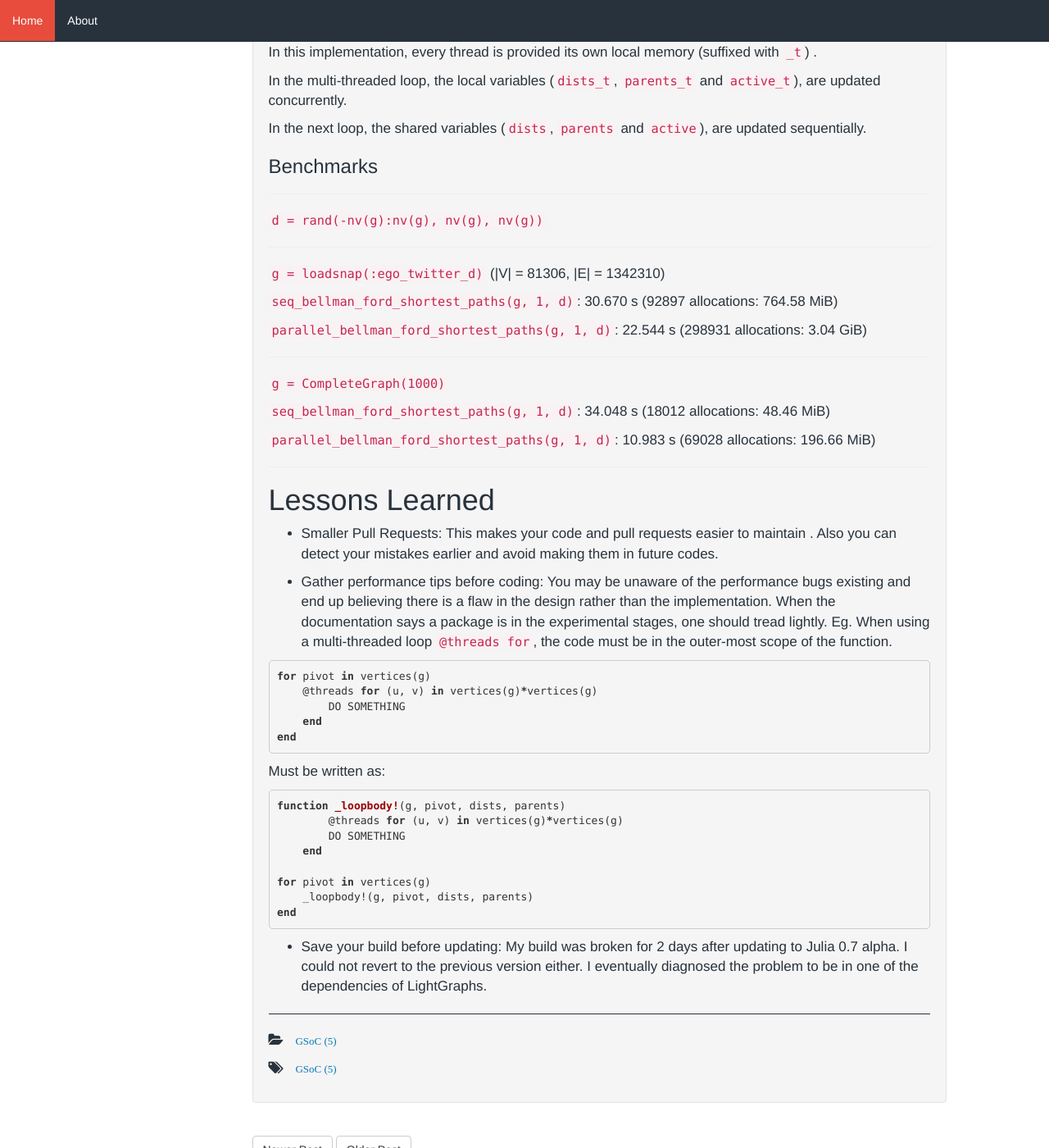
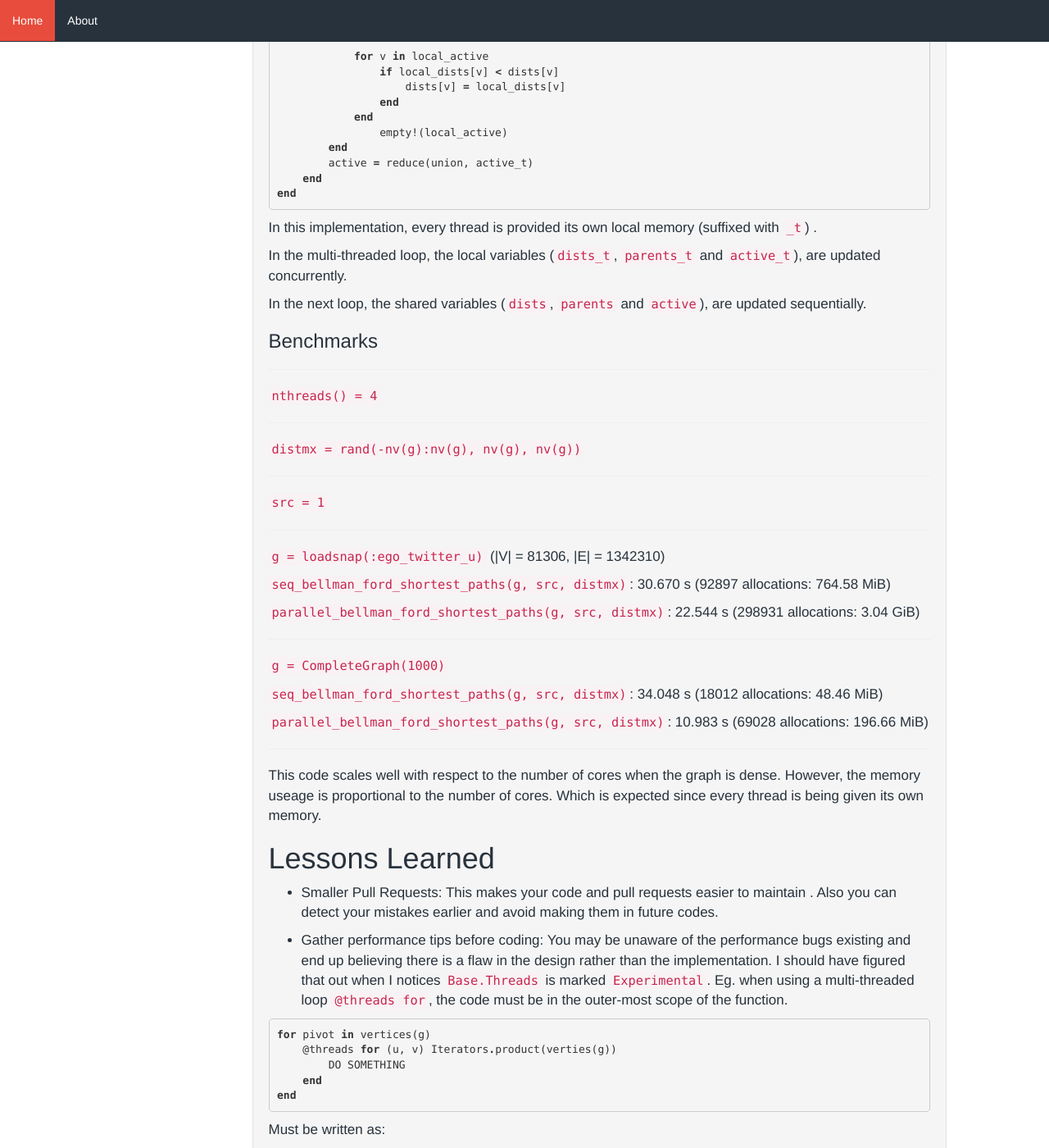
Before and after one commit to SohamTamba/GSoC, a Jekyll site: the page built from _posts/2018-06-11-weeks-3-to-4.markdown, in a window 1280 px wide and 1400 px high, scrolled down 3563 px. Shown: the whole window at 82% size. Built offline with Jekyll 4.4.1, drawn with Linux system fonts in a browser that asks for light colours; some of the changed text lies outside the part shown.

Commit message:
Created a common format for all previous posts

```diff
--- a/_posts/2018-06-11-weeks-3-to-4.markdown
+++ b/_posts/2018-06-11-weeks-3-to-4.markdown
@@ -26,10 +26,12 @@ graph that does not have any negative weight edge cycles.
 The bottle neck portion of the algorithm can be descirbed roughly as:
 {% highlight julia %}
 for pivot in vertices(g)
-    for (u, v) in vertices(g)*vertices(g)
-        if dists[u, v] > dists[u, pivot] + dists[pivot, v]
-            dists[u, v] = dists[u, pivot] + dists[pivot, v]
-            parents[u, v] = parents[pivot, v]
+    for u in vertices(g)
+        for v in vertices(g)
+            if dists[u, v] > dists[u, pivot] + dists[pivot, v]
+                dists[u, v] = dists[u, pivot] + dists[pivot, v]
+                parents[u, v] = parents[pivot, v]
+            end
         end
     end
 end
@@ -37,11 +39,15 @@ end
 I wrote the parallel version roughly as:
 {% highlight julia %}
 for pivot in vertices(g)
-    @threads for (u, v) in vertices(g)*vertices(g)
-        if u != pivot && v != pivot
-            if dists[u, v] > dists[u, pivot] + dists[pivot, v]
-                dists[u, v] = dists[u, pivot] + dists[pivot, v]
-                parents[u, v] = parents[pivot, v]
+    @threads for u in vertices(g)
+        if u != pivot
+            for v in vertices(g)
+                v == pivot && continue
+
+                if dists[u, v] > dists[u, pivot] + dists[pivot, v]
+                    dists[u, v] = dists[u, pivot] + dists[pivot, v]
+                    parents[u, v] = parents[pivot, v]
+                end
             end
         end
     end
@@ -70,31 +76,35 @@ Hence the update.
 
 ---
 
-`d = rand(-nv(g):nv(g), nv(g), nv(g))`
+`nthreads() = 4`
+
+---
+
+`distmx = rand(-nv(g):nv(g), nv(g), nv(g))`
 
 ---
 
 `g = random_regular_graph(1000, 10)`
 
-`seq_floyd_warshall_shortest_paths(g, d)`: 806.479 ms (5 allocations: 15.26 MiB)
+`seq_floyd_warshall_shortest_paths(g, distmx)`: 806.479 ms (5 allocations: 15.26 MiB)
 
-`parallel_floyd_warshall_shortest_paths(g, d)`: 592.930 ms (1005 allocations: 15.32 MiB)
+`parallel_floyd_warshall_shortest_paths(g, distmx)`: 592.930 ms (1005 allocations: 15.32 MiB)
 
 ---
 
 `g = random_regular_graph(2000, 20)`
 
-`seq_floyd_warshall_shortest_paths(g, d)`: 6.548 s (5 allocations: 61.04 MiB)
+`seq_floyd_warshall_shortest_paths(g, distmx)`: 6.548 s (5 allocations: 61.04 MiB)
 
-`parallel_floyd_warshall_shortest_paths(g, d)`: 4.997 s (2005 allocations: 61.16 MiB)
+`parallel_floyd_warshall_shortest_paths(g, distmx)`: 4.997 s (2005 allocations: 61.16 MiB)
 
 ---
 
 `g = random_regular_graph(3000, 30)`
 
-`seq_floyd_warshall_shortest_paths(g, d)`: 21.194 s (5 allocations: 137.33 MiB)
+`seq_floyd_warshall_shortest_paths(g, distmx)`: 21.194 s (5 allocations: 137.33 MiB)
 
-`parallel_floyd_warshall_shortest_paths(g, d)`: 16.924 s (3005 allocations: 137.51 MiB)
+`parallel_floyd_warshall_shortest_paths(g, distmx)`: 16.924 s (3005 allocations: 137.51 MiB)
 
 ---
 
@@ -162,13 +172,15 @@ function parallel_bellman_ford(g::AbstractGraph, src, distmx::AbstractMatrix)
             end
         end
 
-        # Update dists, active using dists_t, active_t
+        # Update dists, active using dists_t, active_t in sequence
         for thread_id in 1:nthreads()
             local_dists = dists_t[thread_id]
             local_active = active_t[thread_id]
 
             for v in local_active
-                dists[v] = min(dists[v], local_dists[v])
+                if local_dists[v] < dists[v]
+                    dists[v] = local_dists[v]
+                end
             end
         	empty!(local_active)
         end
@@ -187,34 +199,46 @@ In the next loop, the shared variables (`dists`, `parents` and `active`), are up
 
 ---
 
-`d = rand(-nv(g):nv(g), nv(g), nv(g))`
+`nthreads() = 4`
 
 ---
 
-`g = loadsnap(:ego_twitter_d)` (\|V\| = 81306, \|E\| = 1342310)
+`distmx = rand(-nv(g):nv(g), nv(g), nv(g))`
 
-`seq_bellman_ford_shortest_paths(g, 1, d)`:   30.670 s (92897 allocations: 764.58 MiB)
+---
 
-`parallel_bellman_ford_shortest_paths(g, 1, d)`:   22.544 s (298931 allocations: 3.04 GiB)
+`src = 1`
+
+---
+
+`g = loadsnap(:ego_twitter_u)` (\|V\| = 81306, \|E\| = 1342310)
+
+`seq_bellman_ford_shortest_paths(g, src, distmx)`:   30.670 s (92897 allocations: 764.58 MiB)
+
+`parallel_bellman_ford_shortest_paths(g, src, distmx)`:   22.544 s (298931 allocations: 3.04 GiB)
 
 ---
 
 `g = CompleteGraph(1000)`
 
-`seq_bellman_ford_shortest_paths(g, 1, d)`:   34.048 s (18012 allocations: 48.46 MiB)
+`seq_bellman_ford_shortest_paths(g, src, distmx)`:   34.048 s (18012 allocations: 48.46 MiB)
 
-`parallel_bellman_ford_shortest_paths(g, 1, d)`:   10.983 s (69028 allocations: 196.66 MiB)
+`parallel_bellman_ford_shortest_paths(g, src, distmx)`:   10.983 s (69028 allocations: 196.66 MiB)
 
 ---
+
+This code scales well with respect to the number of cores when the graph is dense. However,
+the memory useage is proportional to the number of cores. Which is expected since every thread
+is being given its own memory.
 
 # Lessons Learned
  * Smaller Pull Requests: This makes your code and pull requests easier to maintain . Also you can detect your mistakes earlier and avoid making them in future codes.
 
- * Gather performance tips before coding: You may be unaware of the performance bugs existing and end up believing there is a flaw in the design rather than the implementation. When the documentation says a package is in the experimental stages, one should tread lightly. Eg. When using a multi-threaded loop `@threads for`, the code must be in the outer-most scope of the function.
+ * Gather performance tips before coding: You may be unaware of the performance bugs existing and end up believing there is a flaw in the design rather than the implementation. I should have figured that out when I notices `Base.Threads` is marked `Experimental`. Eg. when using a multi-threaded loop `@threads for`, the code must be in the outer-most scope of the function.
 
 {% highlight julia %}
 for pivot in vertices(g)
-    @threads for (u, v) in vertices(g)*vertices(g)
+    @threads for (u, v) Iterators.product(verties(g))
         DO SOMETHING
     end
 end
@@ -223,7 +247,7 @@ Must be written as:
 
 {% highlight julia %}
 function _loopbody!(g, pivot, dists, parents)
-	@threads for (u, v) in vertices(g)*vertices(g)
+	@threads for (u, v) in Iterators.product(verties(g))
         DO SOMETHING
     end
 
```
Also changed, not shown: other parts of _posts/2018-06-11-weeks-3-to-4.markdown (+1 -1 lines), _posts/2018-05-26-weeks-1-to-2.markdown (+66 -21 lines), _posts/2018-06-25-weeks-5-to-6.markdown (+29 -18 lines), _posts/2018-07-09-weeks-7-to-8.markdown (+40 -15 lines).
